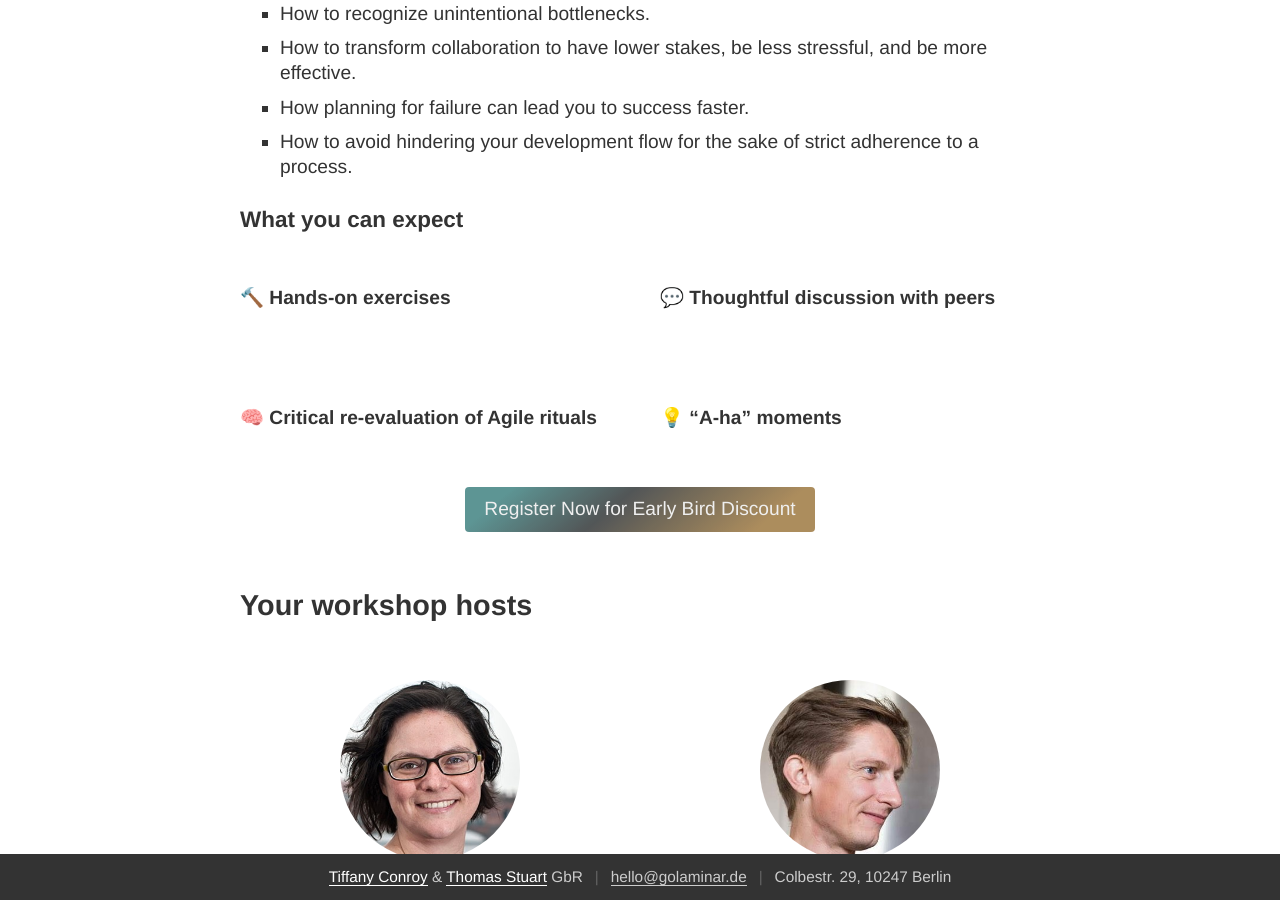
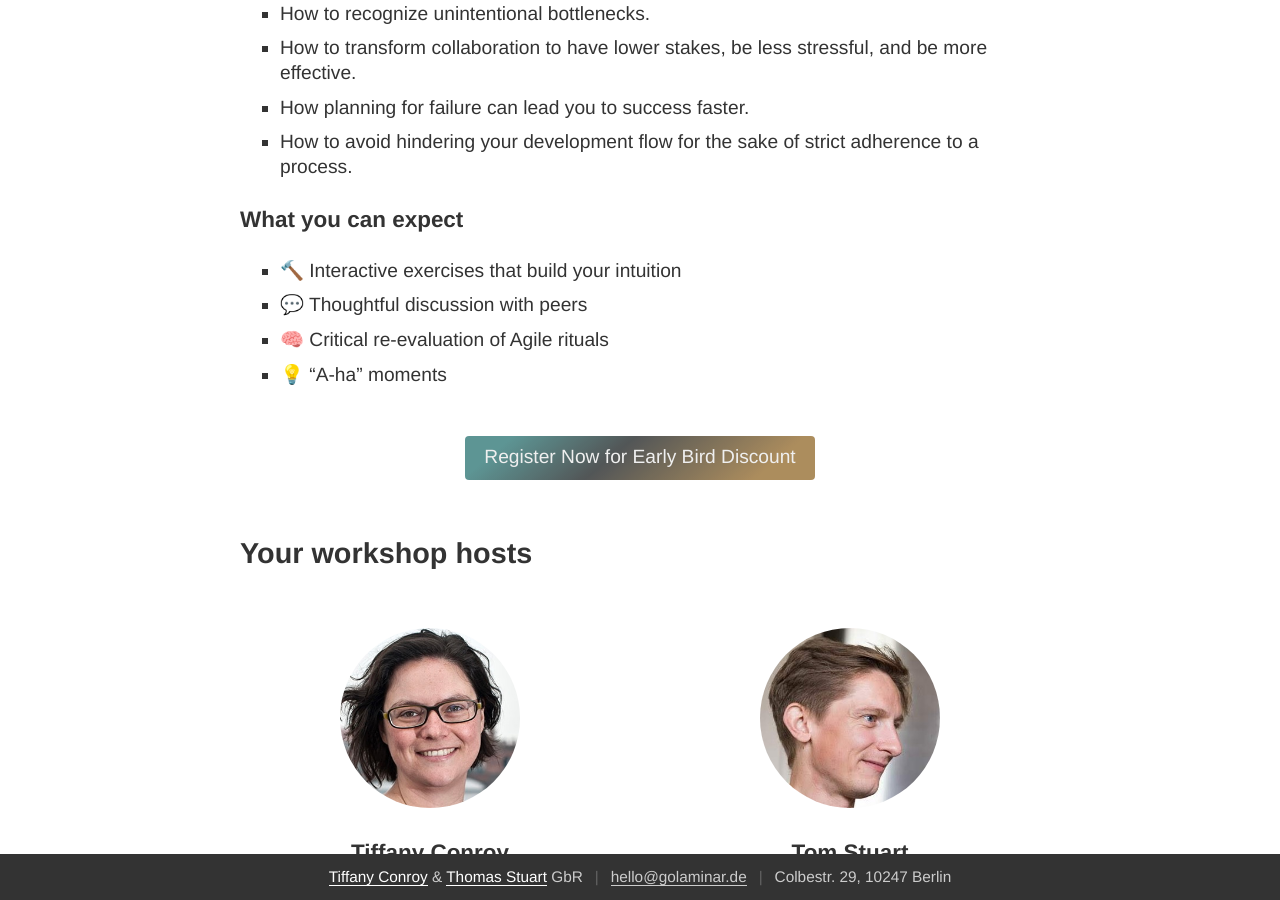
Before and after one commit to golaminar/golaminar.github.io, a Jekyll site: the page built from workshops/agile-principles.html, in a window 1280 px wide and 900 px high, scrolled down 1482 px. Built offline with Jekyll 4.4.1, drawn with Linux system fonts in a browser that asks for light colours; a script that is not in the unit is left out.

Commit message:
Revert to list

```diff
--- a/workshops/agile-principles.html
+++ b/workshops/agile-principles.html
@@ -112,20 +112,12 @@ description: Most agile training is focussed on a set of techniques. In this 2-d
         <li>How to avoid hindering your development flow for the sake of strict adherence to a process.</li>
       </ul>
       <h3>What you can expect</h3>
-      <div class="cols features">
-        <div class="col">
-          <h4>🔨 Hands-on exercises</h4>
-        </div>
-        <div class="col">
-          <h4>💬 Thoughtful discussion with peers</h4>
-        </div>
-        <div class="col">
-          <h4>🧠 Critical re-evaluation of Agile rituals</h4>
-        </div>
-        <div class="col">
-          <h4>💡 “A-ha” moments</h4>
-        </div>
-      </div>
+      <ul class="features">
+        <li>🔨 Interactive exercises that build your intuition</li>
+        <li>💬 Thoughtful discussion with peers</li>
+        <li>🧠 Critical re-evaluation of Agile rituals</li>
+        <li>💡 “A-ha” moments</li>
+      </ul>
     </div>
   </section>
 
```
